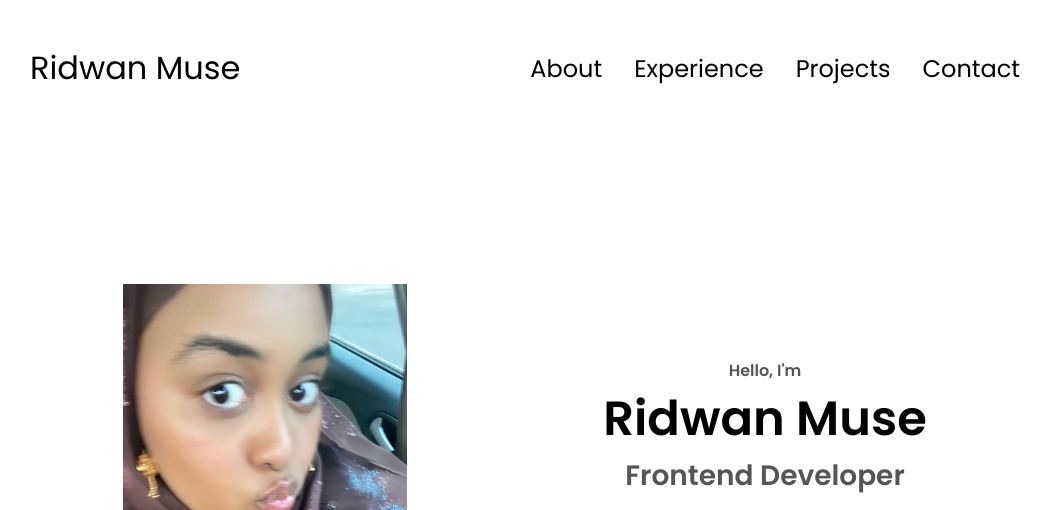
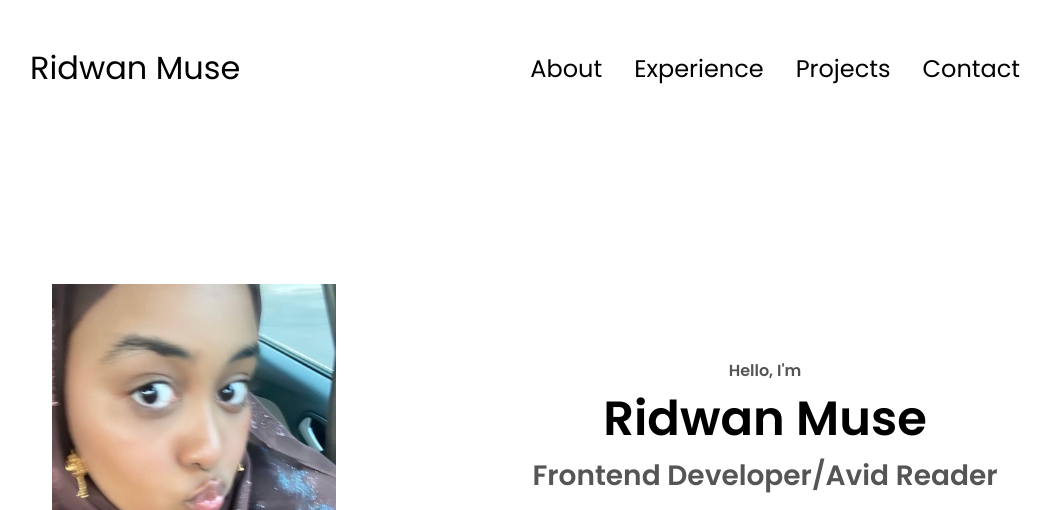
Before and after one commit to ridwanmuse/rmportfolio, a plain HTML site: page index.html in a window 1280 px wide. Shown: the top 510 px of the page, without its empty margins (115-1166 px from the left). Drawn offline with Linux system fonts and the light colour scheme.

Commit message:
progress

```diff
--- a/index.html
+++ b/index.html
@@ -43,7 +43,7 @@
       <div class="section__text">
         <p class="section__text__p1">Hello, I'm</p>
         <h1 class="title">Ridwan Muse</h1>
-        <p class="section__text__p2">Frontend Developer</p>
+        <p class="section__text__p2">Frontend Developer/Avid Reader</p>
         <div class="btn-container">
           <button
             class="btn btn-color-2"
```
